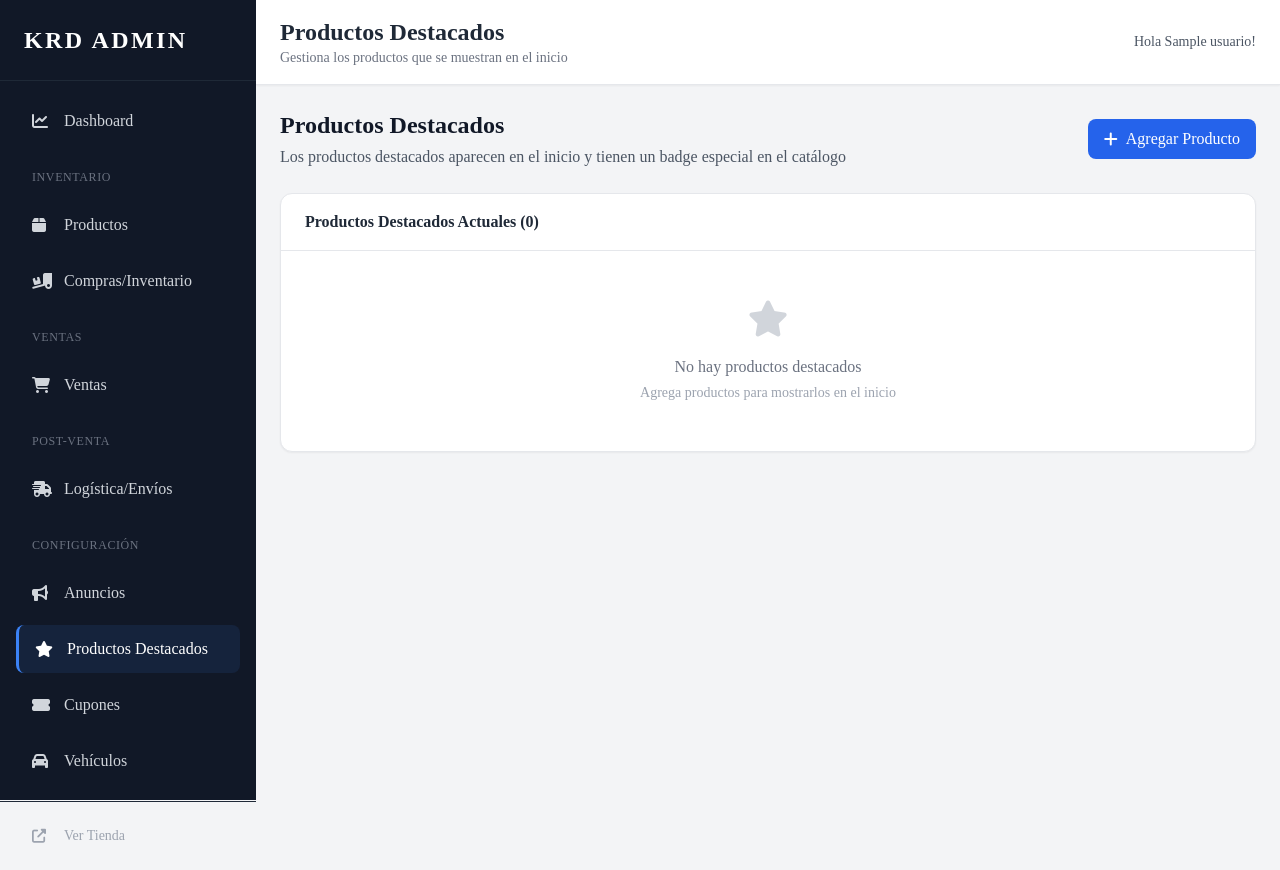
After one commit to Trippxzz/KRDClub, a Django app: page /panel/destacados/ in a window 1280 px wide. The commit adds this page. Run offline with Django 5.2, Linux system fonts and the light colour scheme; a user stored in the database is signed in; tables that the repository leaves empty hold one stand-in row (values such as "Sample post"); grey boxes marked "Sample" are stand-in pictures; some libraries are stand-ins or nearby versions; some web fonts are replaced.

Commit message:
Productos destacados

```diff
--- a/krd_app/templates/panel/base_admin.html
+++ b/krd_app/templates/panel/base_admin.html
@@ -89,6 +89,11 @@
                 <a href="{% url 'admin_anuncios' %}" class="sidebar-link flex items-center px-4 py-3 rounded-lg text-gray-300 hover:text-white {% if 'anuncios' in request.path %}active bg-blue-900/20 text-white{% endif %}">
                     <i class="fas fa-bullhorn w-5 mr-3"></i>
                     Anuncios
+                </a>
+
+                <a href="{% url 'admin_destacados' %}" class="sidebar-link flex items-center px-4 py-3 rounded-lg text-gray-300 hover:text-white {% if 'destacados' in request.path %}active bg-blue-900/20 text-white{% endif %}">
+                    <i class="fas fa-star w-5 mr-3"></i>
+                    Productos Destacados
                 </a>
 
                 <a href="{% url 'admin_cupones' %}" class="sidebar-link flex items-center px-4 py-3 rounded-lg text-gray-300 hover:text-white {% if 'cupones' in request.path %}active bg-blue-900/20 text-white{% endif %}">
--- /dev/null
+++ b/krd_app/templates/panel/destacados.html
@@ -0,0 +1,193 @@
+{% extends 'panel/base_admin.html' %}
+
+{% block title %}Productos Destacados - Panel Admin{% endblock %}
+{% block page_title %}Productos Destacados{% endblock %}
+{% block page_subtitle %}Gestiona los productos que se muestran en el inicio{% endblock %}
+
+{% block content %}
+<div class="space-y-6">
+    <!-- Header -->
+    <div class="flex flex-col sm:flex-row justify-between items-start sm:items-center gap-4">
+        <div>
+            <h1 class="text-2xl font-bold text-gray-900">Productos Destacados</h1>
+            <p class="text-gray-600 mt-1">Los productos destacados aparecen en el inicio y tienen un badge especial en el catálogo</p>
+        </div>
+        <button onclick="document.getElementById('modal-agregar').classList.remove('hidden')"
+                class="bg-blue-600 hover:bg-blue-700 text-white px-4 py-2 rounded-lg font-medium transition flex items-center gap-2">
+            <i class="fas fa-plus"></i>
+            Agregar Producto
+        </button>
+    </div>
+
+    <!-- Lista de Productos Destacados -->
+    <div class="bg-white rounded-xl shadow-sm border border-gray-200 overflow-hidden">
+        <div class="px-6 py-4 border-b border-gray-200 flex justify-between items-center">
+            <h2 class="font-semibold text-gray-800">Productos Destacados Actuales ({{ productos_destacados|length }})</h2>
+            {% if productos_destacados %}
+            <form method="post" id="form-guardar-orden">
+                {% csrf_token %}
+                <input type="hidden" name="action" value="guardar_todos">
+                <button type="submit" class="text-sm bg-green-600 hover:bg-green-700 text-white px-3 py-1.5 rounded-lg transition flex items-center gap-2">
+                    <i class="fas fa-save"></i>
+                    Guardar Orden
+                </button>
+            </form>
+            {% endif %}
+        </div>
+
+        {% if productos_destacados %}
+        <div class="divide-y divide-gray-100">
+            {% for item in productos_destacados %}
+            <div class="p-4 sm:p-6 hover:bg-gray-50 transition">
+                <div class="flex flex-col sm:flex-row sm:items-center justify-between gap-4">
+                    <!-- Producto Info -->
+                    <div class="flex items-center gap-4 flex-1 min-w-0">
+                        <!-- Imagen -->
+                        <div class="w-16 h-16 bg-gray-100 rounded-lg overflow-hidden flex-shrink-0">
+                            {% if item.producto.imagen_principal %}
+                                <img src="{{ item.producto.imagen_principal.imagen.url }}" alt="{{ item.producto.n_producto }}" class="w-full h-full object-cover">
+                            {% else %}
+                                <div class="w-full h-full flex items-center justify-center text-gray-400">
+                                    <i class="fas fa-image text-2xl"></i>
+                                </div>
+                            {% endif %}
+                        </div>
+
+                        <!-- Info -->
+                        <div class="flex-1 min-w-0">
+                            <h3 class="font-medium text-gray-900 truncate">{{ item.producto.n_producto }}</h3>
+                            <div class="flex flex-wrap gap-2 mt-1">
+                                <span class="text-xs bg-gray-100 text-gray-600 px-2 py-0.5 rounded">{{ item.producto.aro }}"</span>
+                                <span class="text-xs bg-gray-100 text-gray-600 px-2 py-0.5 rounded">{{ item.producto.ancho }}</span>
+                                <span class="text-xs bg-gray-100 text-gray-600 px-2 py-0.5 rounded">Stock: {{ item.producto.stock }}</span>
+                            </div>
+                            <p class="text-sm font-semibold text-gray-800 mt-1">${{ item.producto.precio|floatformat:0 }}</p>
+                        </div>
+                    </div>
+
+                    <!-- Controles -->
+                    <div class="flex items-center gap-3 flex-shrink-0">
+                        <!-- Orden -->
+                        <div class="flex items-center gap-2">
+                            <label class="text-sm text-gray-500">Orden:</label>
+                            <input type="number"
+                                   name="orden_{{ item.producto.id_producto }}"
+                                   value="{{ item.orden }}"
+                                   min="0"
+                                   form="form-guardar-orden"
+                                   class="w-16 px-2 py-1 border border-gray-300 rounded text-center text-sm focus:ring-2 focus:ring-blue-500 focus:border-blue-500">
+                        </div>
+
+                        <!-- Eliminar -->
+                        <form method="post" class="inline" onsubmit="return confirm('¿Eliminar este producto de destacados?')">
+                            {% csrf_token %}
+                            <input type="hidden" name="action" value="eliminar">
+                            <input type="hidden" name="producto_id" value="{{ item.producto.id_producto }}">
+                            <button type="submit"
+                                    class="bg-red-100 text-red-700 hover:bg-red-200 p-2 rounded-lg transition"
+                                    title="Eliminar de destacados">
+                                <i class="fas fa-trash"></i>
+                            </button>
+                        </form>
+                    </div>
+                </div>
+            </div>
+            {% endfor %}
+        </div>
+        {% else %}
+        <div class="p-12 text-center">
+            <i class="fas fa-star text-4xl text-gray-300 mb-4"></i>
+            <p class="text-gray-500">No hay productos destacados</p>
+            <p class="text-sm text-gray-400 mt-1">Agrega productos para mostrarlos en el inicio</p>
+        </div>
+        {% endif %}
+    </div>
+</div>
+
+<!-- Modal Agregar Producto -->
+<div id="modal-agregar" class="hidden fixed inset-0 bg-black/50 z-50 flex items-center justify-center p-4">
+    <div class="bg-white rounded-xl shadow-xl max-w-2xl w-full max-h-[90vh] overflow-hidden flex flex-col">
+        <div class="px-6 py-4 border-b border-gray-200 flex justify-between items-center flex-shrink-0">
+            <h3 class="text-lg font-bold text-gray-900">Agregar Producto Destacado</h3>
+            <button onclick="document.getElementById('modal-agregar').classList.add('hidden')" class="text-gray-400 hover:text-gray-600">
+                <i class="fas fa-times"></i>
+            </button>
+        </div>
+
+        <!-- Búsqueda -->
+        <div class="px-6 py-4 border-b border-gray-100">
+            <input type="text" id="buscar-producto" placeholder="Buscar producto..."
+                   class="w-full px-4 py-2 border border-gray-300 rounded-lg focus:ring-2 focus:ring-blue-500 focus:border-blue-500">
+        </div>
+
+        <!-- Lista de productos -->
+        <div class="flex-1 overflow-y-auto p-6">
+            <div class="space-y-2" id="lista-productos">
+                {% for producto in todos_productos %}
+                <div class="producto-item flex items-center justify-between p-3 border border-gray-200 rounded-lg hover:bg-gray-50 transition {% if producto.id_producto|stringformat:'s' in productos_destacados_ids %}opacity-50{% endif %}"
+                     data-nombre="{{ producto.n_producto|lower }}">
+                    <div class="flex items-center gap-3 flex-1 min-w-0">
+                        <!-- Imagen pequeña -->
+                        <div class="w-12 h-12 bg-gray-100 rounded overflow-hidden flex-shrink-0">
+                            {% if producto.imagen_principal %}
+                                <img src="{{ producto.imagen_principal.imagen.url }}" alt="" class="w-full h-full object-cover">
+                            {% else %}
+                                <div class="w-full h-full flex items-center justify-center text-gray-400">
+                                    <i class="fas fa-image"></i>
+                                </div>
+                            {% endif %}
+                        </div>
+                        <div class="flex-1 min-w-0">
+                            <p class="font-medium text-gray-900 truncate">{{ producto.n_producto }}</p>
+                            <p class="text-sm text-gray-500">${{ producto.precio|floatformat:0 }} · Stock: {{ producto.stock }}</p>
+                        </div>
+                    </div>
+
+                    {% if producto.id_producto|stringformat:'s' in productos_destacados_ids %}
+                        <span class="text-xs bg-yellow-100 text-yellow-700 px-2 py-1 rounded">Ya destacado</span>
+                    {% else %}
+                        <form method="post" class="flex items-center gap-2">
+                            {% csrf_token %}
+                            <input type="hidden" name="action" value="agregar">
+                            <input type="hidden" name="producto_id" value="{{ producto.id_producto }}">
+                            <input type="number" name="orden" value="0" min="0"
+                                   class="w-14 px-2 py-1 border border-gray-300 rounded text-center text-sm"
+                                   placeholder="Orden">
+                            <button type="submit"
+                                    class="bg-blue-600 hover:bg-blue-700 text-white px-3 py-1.5 rounded text-sm font-medium transition">
+                                <i class="fas fa-plus mr-1"></i> Agregar
+                            </button>
+                        </form>
+                    {% endif %}
+                </div>
+                {% empty %}
+                <p class="text-center text-gray-500 py-8">No hay productos disponibles</p>
+                {% endfor %}
+            </div>
+        </div>
+    </div>
+</div>
+
+{% endblock %}
+
+{% block extra_js %}
+<script>
+document.addEventListener('DOMContentLoaded', function() {
+    const buscarInput = document.getElementById('buscar-producto');
+    const productos = document.querySelectorAll('.producto-item');
+
+    buscarInput.addEventListener('input', function() {
+        const busqueda = this.value.toLowerCase();
+
+        productos.forEach(function(producto) {
+            const nombre = producto.dataset.nombre;
+            if (nombre.includes(busqueda)) {
+                producto.style.display = 'flex';
+            } else {
+                producto.style.display = 'none';
+            }
+        });
+    });
+});
+</script>
+{% endblock %}
--- a/krd_app/views.py
+++ b/krd_app/views.py
@@ -21,7 +21,13 @@ from transbank.webpay.webpay_plus.transaction import Transaction
 def home(request):
     # Obtener las marcas disponibles
     marcas = vehiculo.MARCAS
-    return render(request, "public/home.html", {'marcas': marcas})
+    # Obtener productos destacados desde Configuracion
+    productos_destacados = Configuracion.get_productos_destacados()[:6]  # Máximo 6 productos
+
+    return render(request, "public/home.html", {
+        'marcas': marcas,
+        'productos_destacados': productos_destacados,
+    })
 
 
 # API para filtro de vehículos
@@ -524,12 +530,16 @@ def getCatalogo(request):
         # Umbral de bajo stock desde configuración
         umbral_bajo_stock = int(Configuracion.get_valor('umbral_bajo_stock', '5'))
 
+        # IDs de productos destacados para marcarlos en el catálogo
+        productos_destacados_ids = [str(p.id_producto) for p in Configuracion.get_productos_destacados()]
+
         return render(request, "productos/catalogo.html", {
             "prods": prods,
             "filtrado_vehiculo": filtrado_vehiculo,
             "filtros_activos": filtros_activos,
             "total_productos": prods.count(),
             "umbral_bajo_stock": umbral_bajo_stock,
+            "productos_destacados_ids": productos_destacados_ids,
             # Opciones de filtros
             "marcas_vehiculo": marcas_vehiculo,
             "aros_disponibles": aros_disponibles,
@@ -2005,3 +2015,77 @@ def admin_cupones(request):
 
     cupones = Cupon.objects.all()
     return render(request, 'panel/cupones.html', {'cupones': cupones})
+
+
+def admin_destacados(request):
+    """Gestión de productos destacados"""
+    if not request.user.is_authenticated or not getattr(request.user, 'admin', False):
+        messages.error(request, 'No tienes permisos de administrador')
+        return redirect('panel_login')
+
+    # Obtener productos destacados actuales
+    productos_destacados = Configuracion.get_productos_destacados()
+    productos_destacados_ids = [str(p.id_producto) for p in productos_destacados]
+
+    # Obtener todos los productos disponibles (con stock)
+    todos_productos = Producto.objects.filter(stock__gt=0).order_by('n_producto')
+
+    if request.method == 'POST':
+        action = request.POST.get('action')
+
+        if action == 'agregar':
+            producto_id = request.POST.get('producto_id')
+            orden = int(request.POST.get('orden', 0))
+            if producto_id:
+                Configuracion.agregar_producto_destacado(producto_id, orden)
+                messages.success(request, 'Producto agregado a destacados')
+
+        elif action == 'eliminar':
+            producto_id = request.POST.get('producto_id')
+            if producto_id:
+                Configuracion.eliminar_producto_destacado(producto_id)
+                messages.success(request, 'Producto eliminado de destacados')
+
+        elif action == 'actualizar_orden':
+            producto_id = request.POST.get('producto_id')
+            nuevo_orden = int(request.POST.get('orden', 0))
+            if producto_id:
+                Configuracion.agregar_producto_destacado(producto_id, nuevo_orden)
+                messages.success(request, 'Orden actualizado')
+
+        elif action == 'guardar_todos':
+            # Guardar orden de todos los productos destacados
+            nuevos_destacados = []
+            for key, value in request.POST.items():
+                if key.startswith('orden_'):
+                    producto_id = key.replace('orden_', '')
+                    orden = int(value) if value else 0
+                    nuevos_destacados.append({'id': producto_id, 'orden': orden})
+
+            if nuevos_destacados:
+                Configuracion.set_productos_destacados(nuevos_destacados)
+                messages.success(request, 'Orden de productos actualizado')
+
+        return redirect('admin_destacados')
+
+    # Obtener info completa de destacados con orden
+    destacados_json = Configuracion.get_valor('productos_destacados', '[]')
+    try:
+        destacados_config = json.loads(destacados_json)
+        destacados_dict = {d['id']: d.get('orden', 0) for d in destacados_config}
+    except json.JSONDecodeError:
+        destacados_dict = {}
+
+    # Combinar productos con su orden
+    productos_destacados_con_orden = []
+    for producto in productos_destacados:
+        productos_destacados_con_orden.append({
+            'producto': producto,
+            'orden': destacados_dict.get(str(producto.id_producto), 0)
+        })
+
+    return render(request, 'panel/destacados.html', {
+        'productos_destacados': productos_destacados_con_orden,
+        'productos_destacados_ids': productos_destacados_ids,
+        'todos_productos': todos_productos,
+    })
--- a/krdweb/urls.py
+++ b/krdweb/urls.py
@@ -84,6 +84,7 @@ urlpatterns = [
     # Gestión de Anuncios y Cupones
     path('panel/anuncios/', views.admin_anuncios, name='admin_anuncios'),
     path('panel/cupones/', views.admin_cupones, name='admin_cupones'),
+    path('panel/destacados/', views.admin_destacados, name='admin_destacados'),
 ]
 if settings.DEBUG:
     urlpatterns += static(settings.MEDIA_URL, document_root=settings.MEDIA_ROOT)
```
Also changed, not shown: krd_app/models.py (+62 -0 lines), krd_app/templates/productos/catalogo.html (+8 -0 lines), krd_app/templates/public/home.html (+37 -34 lines).
